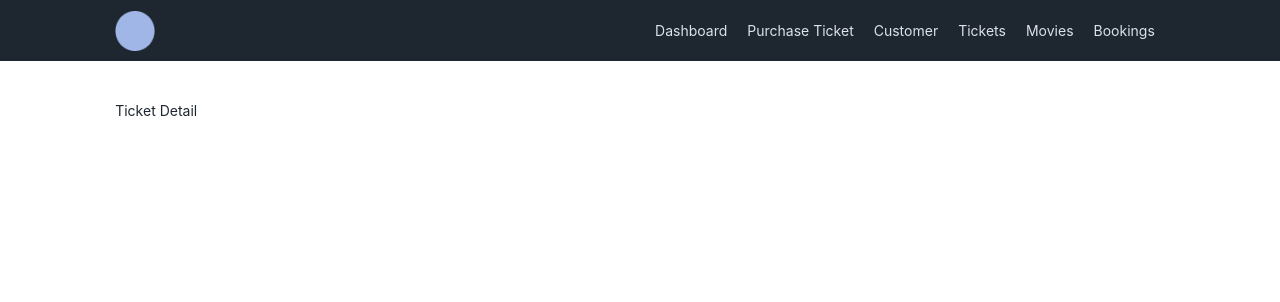
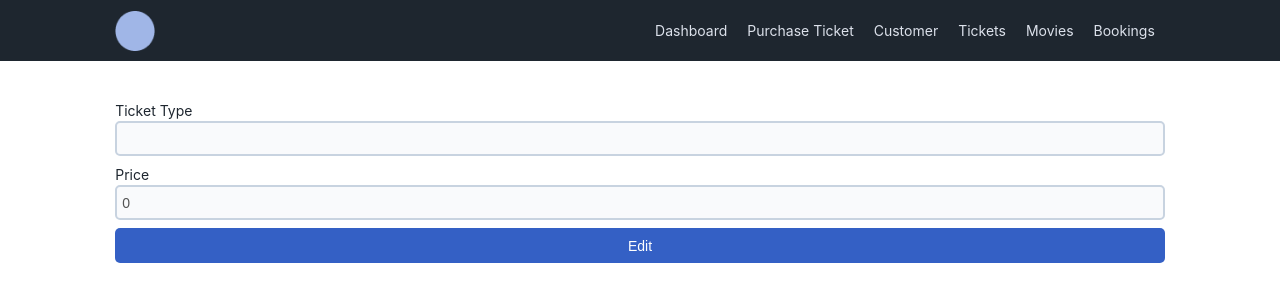
Before and after one commit to Al3bad/movie-ticketing-system, a React (Vite) app: page /ticket in a window 1280 px wide. Shown: the top 302 px of the page. Built offline with nearby package versions, Linux system fonts and the light colour scheme.

Commit message:
add ticket detail

```diff
--- a/src/components/pages/TicketDetail/TicketDetail.tsx
+++ b/src/components/pages/TicketDetail/TicketDetail.tsx
@@ -1,5 +1,76 @@
+import { useEffect, useState } from "react";
+import { useLocation } from "react-router-dom";
+import { fetchTicketByType } from "../../../utils/http-requests";
+import Input from "../../UI/Input/Input";
+import Button from "../../UI/Button/Button";
+
+const inputFields = [
+  {
+    label: "Ticket Type",
+    type: "text",
+    key: "type",
+  },
+  {
+    label: "Price",
+    type: "number",
+    key: "price",
+  },
+];
+
+const initialData = {
+  type: "",
+  price: 0,
+};
+
 const TicketDetail = () => {
-  return <div>Ticket Detail</div>;
+  const [isEdit, setIsEdit] = useState(false);
+  const [ticket, setTicket] = useState(initialData);
+  const location = useLocation();
+  useEffect(() => {
+    const queryParams = new URLSearchParams(location.search);
+    const ticketType = queryParams.get("id");
+    if (ticketType) {
+      fetchTicketTypeHandler(ticketType);
+    }
+  }, []);
+
+  const fetchTicketTypeHandler = async (type: string) => {
+    const ticket = await fetchTicketByType(type);
+    console.log(ticket);
+    setTicket(ticket);
+  };
+
+  const inputChangeHandler = (val) => {
+    console.log(val);
+  };
+
+  const editCustomerHandler = () => {
+    setIsEdit((currentVal) => !currentVal);
+  };
+  return (
+    <>
+      <form>
+        {inputFields.map((field, id) => {
+          return (
+            <Input
+              key={id}
+              isDisabled={field.key === "type" ? true : !isEdit}
+              label={field.label}
+              type={field.type}
+              onChange={inputChangeHandler}
+              value={ticket[field.key]}
+            />
+          );
+        })}
+        <Button
+          label="Edit"
+          type="button"
+          onClick={editCustomerHandler}
+          classLabels={["primary"]}
+        />
+      </form>
+    </>
+  );
 };
 
 export default TicketDetail;
--- a/src/components/pages/TicketList/TicketList.tsx
+++ b/src/components/pages/TicketList/TicketList.tsx
@@ -23,7 +23,14 @@ const TicketList = () => {
       setTickets(ticketList);
     }
   };
-  return <Table headers={table_headers} values={tickets}></Table>;
+  return (
+    <Table
+      headers={table_headers}
+      values={tickets}
+      path="ticket"
+      id="type"
+    ></Table>
+  );
 };
 
 export default TicketList;
--- a/src/utils/http-requests.ts
+++ b/src/utils/http-requests.ts
@@ -87,6 +87,15 @@ export const fetchTickets = async () => {
   }
 };
 
+export const fetchTicketByType = async (type: string) => {
+  const tickets_endpoint = `${BASE_API_ENDPOINT}/ticket/${type}`;
+  try {
+    const response = await fetch(tickets_endpoint);
+    return response.json();
+  } catch (err) {
+    console.log(err);
+  }
+};
 export const fetchBookings = async () => {
   const tickets_endpoint = `${BASE_API_ENDPOINT}/booking/`;
   try {
```
